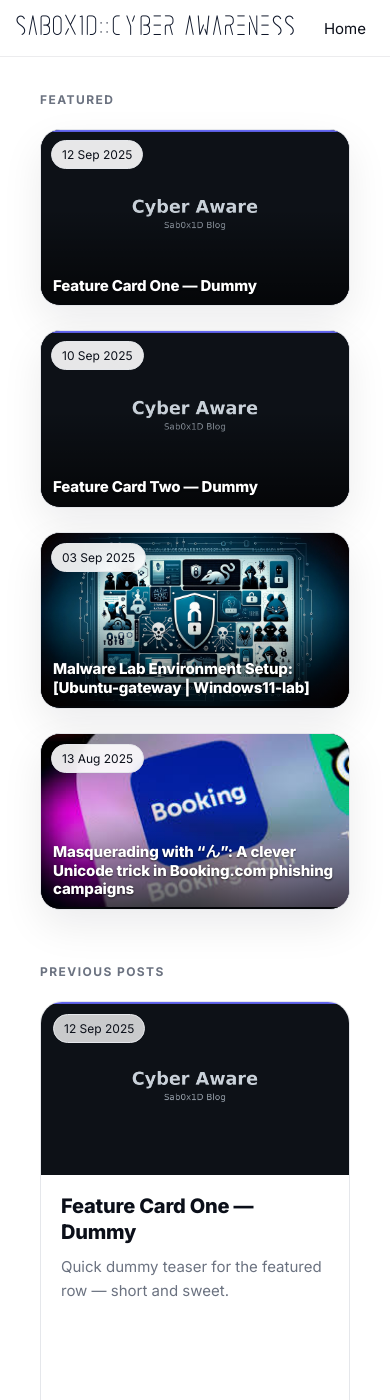
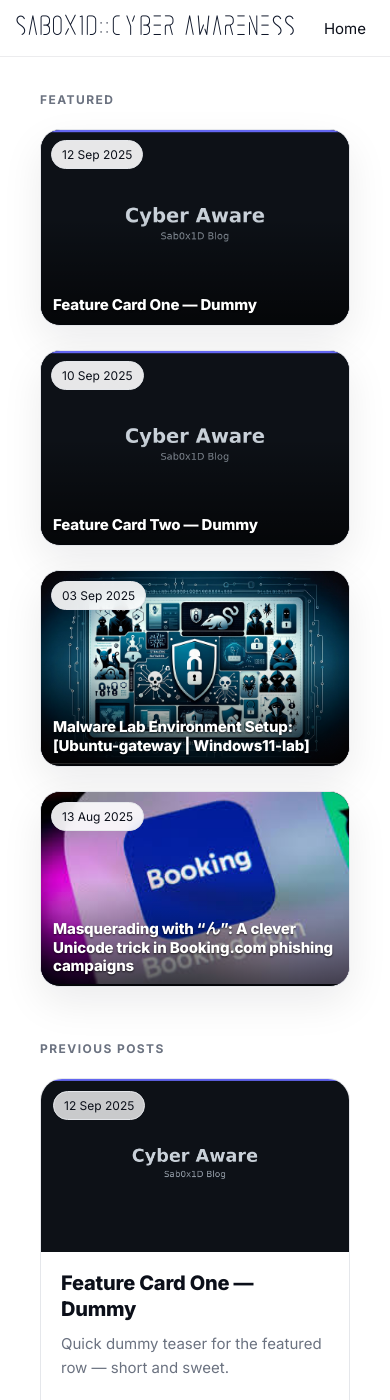
Before and after one commit to Sab0x1D/blogs, a Jekyll site: the page built from index.html, in a window 390 px wide and 1400 px high. Built offline with Jekyll 4.4.1, drawn with Linux system fonts in a browser that asks for light colours.

Commit message:
grid size tweaks

```diff
--- a/assets/css/site.css
+++ b/assets/css/site.css
@@ -31,6 +31,9 @@
   /* Image area ratios (width / height) */
   --feat-ar: 4 / 3.75;
   --prev-ar: 16 / 15.5;
+
+  /* Mobile featured tile height (edit this to make thinner/taller) */
+  --feat-mobile-ar: 16 / 10;
 
   /* Layout sizing for sticky header/footer math */
   --header-h: 64px;   /* desktop header height */
@@ -620,9 +623,9 @@
     background: #0b0f19;
   }
 
-  /* Media-first aspect ratio (still looks like a tile) */
+  /* Media-first aspect ratio (set via variable) */
   .featured-row .card.card--sm .media{
-    aspect-ratio: 16 / 9 !important;
+    aspect-ratio: var(--feat-mobile-ar) !important;
   }
 
   /* Ensure the image fills the tile */
```
